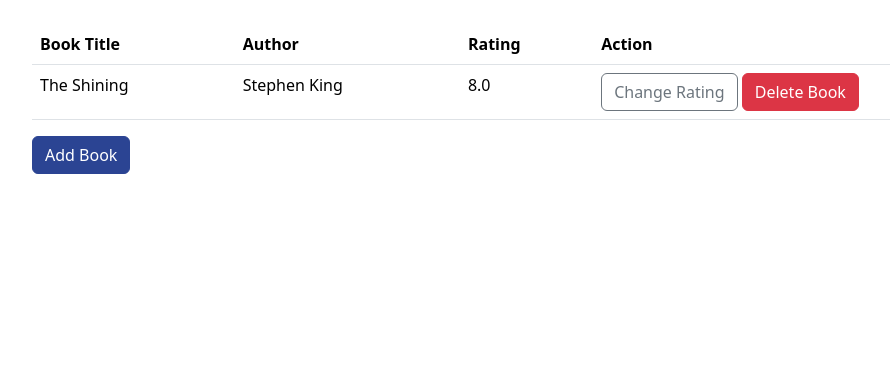
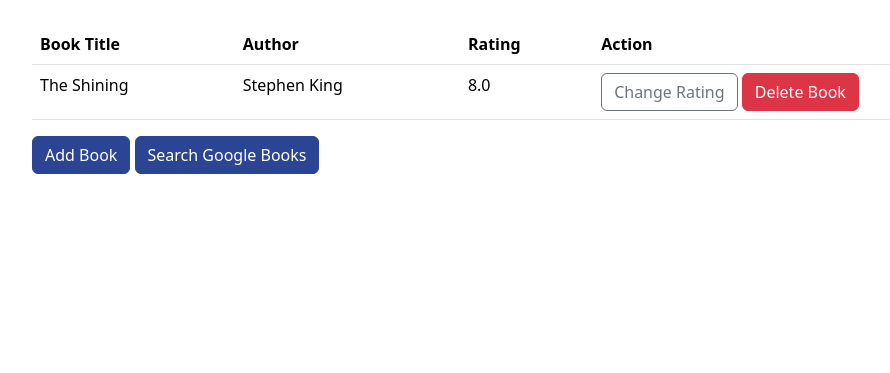
Before and after one commit to Dimi-G/Library_Webapp, a Flask app: page / in a window 1280 px wide. Shown: the part 69-442 px from the top of the page, without its empty margins (62-952 px from the left). Run offline with Flask 3, Linux system fonts and the light colour scheme; data comes from the database, SQL or seed files in the repository; some libraries are stand-ins or nearby versions.

Commit message:
Add Google API function

```diff
--- a/bookforms.py
+++ b/bookforms.py
@@ -12,3 +12,7 @@ class AddForm(FlaskForm):
 class EditForm(FlaskForm):
     new_rating=FloatField('New Rating', validators=[InputRequired(),NumberRange(min=0, max=10, message='Please enter a number between 0-10')])
     submit = SubmitField('Change Rating')
+
+class SearchForm(FlaskForm):
+    search_title = StringField('Book Title', validators=[DataRequired()])
+    submit = SubmitField('Search Book')
--- a/main.py
+++ b/main.py
@@ -2,7 +2,7 @@ from flask import Flask, render_template, redirect, url_for
 from flask_bootstrap import Bootstrap5
 from flask_sqlalchemy import SQLAlchemy
 from bookdatabaser import Book
-from bookforms import AddForm, EditForm
+from bookforms import AddForm, EditForm, SearchForm
 from datetime import datetime
 from googlebooks_api import BookApi
 import os
@@ -21,8 +21,6 @@ year=datetime.now().year #get's passed to the template, for the html footer to b
 @app.route('/')
 def home():
     all_books = db.session.execute(db.select(Book).order_by(Book.book_author)).scalars()
-    # for book in all_books:
-    #     print(book.book_title)
     return render_template("index.html", all_books=all_books, year=year)
 
 @app.route("/add", methods = ["GET", "POST"])
@@ -57,6 +55,18 @@ def delete(id):
     db.session.commit()
     return redirect(url_for('home'))
 
+@app.route('/search/', methods=["GET", "POST"])
+def search():
+    search_form = SearchForm(meta={'csrf': False})
+    book_api = BookApi()
+    if search_form.validate_on_submit():
+        title=search_form.search_title.data
+        volumes, ids = book_api.find_books(title)
+        image_links = [book_api.find_by_id(id) for id in ids]
+        zipped_list= zip(volumes, image_links)
+
+        return render_template("googlebooks.html",zipped_list=zipped_list, year=year)
+    return render_template("search.html", form=search_form, year=year)
 
 if __name__ == "__main__":
-    app.run(debug=False)
+    app.run(debug=True) #set False for deploy
--- a/templates/index.html
+++ b/templates/index.html
@@ -27,6 +27,7 @@
       {% endfor %}
     </table>
     <a class="btn btn-primary btn-md" type="button" href="{{url_for('add')}}">Add Book</a>
+    <a class="btn btn-primary btn-md" type="button" href="{{url_for('search')}}">Search Google Books</a>
   </div>
 {% endblock %}
 
```
Also changed, not shown: googlebooks_api.py (+12 -4 lines), templates/googlebooks.html (added, +15 -0 lines), templates/search.html (added, +8 -0 lines).
